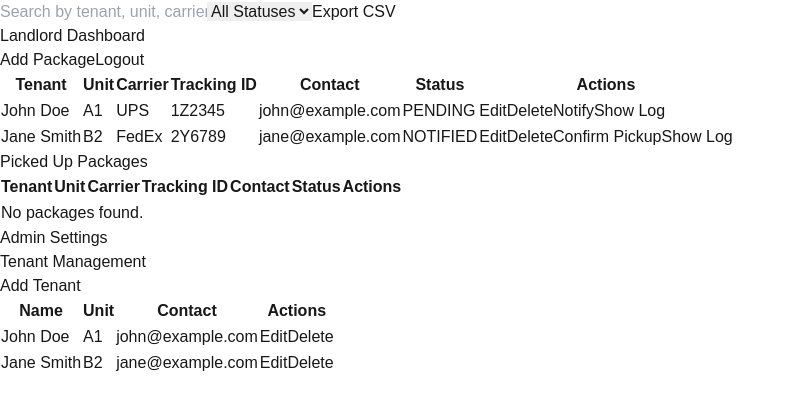
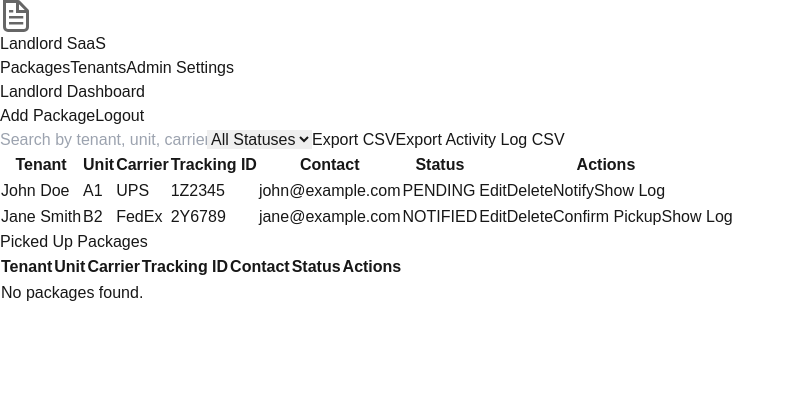
Before and after one commit to NathanOyewole/TrackPack, a Next.js app: page / in a window 1280 px wide. Shown: the top 410 px of the page, without its empty margins (0-795 px from the left). Built offline with nearby package versions, Linux system fonts and the light colour scheme; sample sign-in values are in the browser's storage.

Commit message:
Add Image component and enhance LandlordDashboard layout with navigation tabs

```diff
--- a/src/app/tenant-confirm/page.tsx
+++ b/src/app/tenant-confirm/page.tsx
@@ -1,3 +1,5 @@
+"use client";
+
 import React, { useState } from 'react';
 import SampleButton from '../../components/atoms/SampleButton';
 import TextInput from '../../components/atoms/TextInput';
--- a/src/components/organisms/LandlordDashboard.tsx
+++ b/src/components/organisms/LandlordDashboard.tsx
@@ -1,6 +1,7 @@
 "use client";
 
 import React, { useState } from 'react';
+import Image from 'next/image';
 import DashboardHeader from './DashboardHeader';
 import PackageTable from './PackageTable';
 import Modal from '../atoms/Modal';
@@ -47,12 +48,12 @@ const LandlordDashboard: React.FC = () => {
     const [search, setSearch] = useState('');
     const [statusFilter, setStatusFilter] = useState('');
     const [deleteId, setDeleteId] = useState<string | null>(null);
-    const [settingsOpen, setSettingsOpen] = useState(false);
     const [adminSettings, setAdminSettings] = useState({ name: 'Landlord', email: 'landlord@email.com', notifyBy: 'email' });
     const [tenants, setTenants] = useState([
         { id: '1', name: 'John Doe', unit: 'A1', contact: 'john@example.com' },
         { id: '2', name: 'Jane Smith', unit: 'B2', contact: 'jane@example.com' },
     ]);
+    const [activeSection, setActiveSection] = useState<'packages' | 'tenants' | 'settings'>('packages');
 
     const handleAdd = () => {
         setEditId(null);
@@ -196,18 +197,52 @@ const LandlordDashboard: React.FC = () => {
 
     return (
         <div className="max-w-4xl mx-auto p-4">
-            {toast && (
-                <Toast message={toast.message} type={toast.type} onClose={() => setToast(null)} />
-            )}
-            <div className="flex flex-col md:flex-row gap-2 mb-4">
+            <header className="flex items-center gap-3 mb-8">
+                <Image src="/file.svg" alt="Site Logo" width={32} height={32} priority />
+                <span className="text-2xl font-bold tracking-tight">Landlord SaaS</span>
+            </header>
+            <nav className="flex flex-wrap gap-2 mb-8 border-b pb-3" role="tablist" aria-label="Dashboard Sections">
+                <button
+                    className={`px-4 py-2 rounded-t transition-colors duration-150 focus:outline-none focus:ring-2 focus:ring-blue-400 ${activeSection === 'packages' ? 'bg-blue-600 text-white' : 'bg-gray-100 text-gray-700 hover:bg-blue-100'}`}
+                    onClick={() => setActiveSection('packages')}
+                    aria-selected={activeSection === 'packages'}
+                    aria-label="Packages Section"
+                    role="tab"
+                >
+                    Packages
+                </button>
+                <button
+                    className={`px-4 py-2 rounded-t transition-colors duration-150 focus:outline-none focus:ring-2 focus:ring-blue-400 ${activeSection === 'tenants' ? 'bg-blue-600 text-white' : 'bg-gray-100 text-gray-700 hover:bg-blue-100'}`}
+                    onClick={() => setActiveSection('tenants')}
+                    aria-selected={activeSection === 'tenants'}
+                    aria-label="Tenants Section"
+                    role="tab"
+                >
+                    Tenants
+                </button>
+                <button
+                    className={`px-4 py-2 rounded-t transition-colors duration-150 focus:outline-none focus:ring-2 focus:ring-blue-400 ${activeSection === 'settings' ? 'bg-blue-600 text-white' : 'bg-gray-100 text-gray-700 hover:bg-blue-100'}`}
+                    onClick={() => setActiveSection('settings')}
+                    aria-selected={activeSection === 'settings'}
+                    aria-label="Admin Settings Section"
+                    role="tab"
+                >
+                    Admin Settings
+                </button>
+            </nav>
+
+            {activeSection === 'packages' && (
+                <>
+                    <DashboardHeader onAdd={handleAdd} />
+                    <div className="flex flex-col md:flex-row gap-4 mb-6">
                         <input
-                    className="border rounded px-2 py-1 flex-1"
+                            className="border rounded px-3 py-2 flex-1 min-w-0"
                             placeholder="Search by tenant, unit, carrier, tracking ID..."
                             value={search}
                             onChange={e => setSearch(e.target.value)}
                         />
                         <select
-                    className="border rounded px-2 py-1"
+                            className="border rounded px-3 py-2 min-w-[140px]"
                             value={statusFilter}
                             onChange={e => setStatusFilter(e.target.value)}
                         >
@@ -217,22 +252,45 @@ const LandlordDashboard: React.FC = () => {
                             <option value="picked_up">Picked Up</option>
                         </select>
                         <button
-                    className="px-3 py-1 rounded bg-blue-600 text-white"
+                            className="px-4 py-2 rounded bg-blue-600 text-white whitespace-nowrap"
                             onClick={exportCSV}
                         >
                             Export CSV
                         </button>
+                        <button
+                            className="px-4 py-2 rounded bg-green-600 text-white whitespace-nowrap"
+                            onClick={() => {
+                                const headers = ['Package', 'Action', 'Timestamp'];
+                                const rows = packages.flatMap(pkg =>
+                                    (pkg.activityLog || []).map(log => [
+                                        `${pkg.tenant} (${pkg.trackingId})`,
+                                        log.action,
+                                        log.timestamp
+                                    ])
+                                );
+                                const csvContent = [headers, ...rows]
+                                    .map(row => row.map(field => `"${String(field).replace(/"/g, '""')}"`).join(','))
+                                    .join('\n');
+                                const blob = new Blob([csvContent], { type: 'text/csv' });
+                                const url = URL.createObjectURL(blob);
+                                const a = document.createElement('a');
+                                a.href = url;
+                                a.download = `activity-log-${new Date().toISOString().slice(0,10)}.csv`;
+                                a.click();
+                                URL.revokeObjectURL(url);
+                            }}
+                        >
+                            Export Activity Log CSV
+                        </button>
                     </div>
-            <DashboardHeader onAdd={handleAdd} />
                     <PackageTable
                         packages={filteredPackages.filter(pkg => pkg.status !== 'picked_up')}
                         onEdit={handleEdit}
                         onDelete={handleDelete}
                         onNotify={handleNotify}
                     />
-            {/* Picked Up Packages Section */}
-            <div className="mt-8">
-                <h2 className="text-xl font-bold mb-2">Picked Up Packages</h2>
+                    <div className="mt-10">
+                        <h2 className="text-xl font-bold mb-4">Picked Up Packages</h2>
                         <PackageTable
                             packages={filteredPackages.filter(pkg => pkg.status === 'picked_up')}
                             onEdit={handleEdit}
@@ -240,6 +298,49 @@ const LandlordDashboard: React.FC = () => {
                             onNotify={handleNotify}
                         />
                     </div>
+                </>
+            )}
+
+            {activeSection === 'tenants' && (
+                <>
+                    <div className="flex justify-end mb-4">
+                        <button
+                            className="px-4 py-2 rounded bg-blue-600 text-white whitespace-nowrap"
+                            onClick={() => {
+                                const headers = ['Name', 'Unit', 'Contact'];
+                                const rows = tenants.map(t => [t.name, t.unit, t.contact]);
+                                const csvContent = [headers, ...rows]
+                                    .map(row => row.map(field => `"${String(field).replace(/"/g, '""')}"`).join(','))
+                                    .join('\n');
+                                const blob = new Blob([csvContent], { type: 'text/csv' });
+                                const url = URL.createObjectURL(blob);
+                                const a = document.createElement('a');
+                                a.href = url;
+                                a.download = `tenants-${new Date().toISOString().slice(0,10)}.csv`;
+                                a.click();
+                                URL.revokeObjectURL(url);
+                            }}
+                        >
+                            Export Tenants CSV
+                        </button>
+                    </div>
+                    <TenantManagement tenants={tenants} setTenants={setTenants} />
+                </>
+            )}
+
+            {activeSection === 'settings' && (
+                <AdminSettings
+                    open={true}
+                    onClose={() => setActiveSection('packages')}
+                    onSave={settings => { setAdminSettings(settings); setActiveSection('packages'); setToast({ message: 'Settings saved!', type: 'success' }); }}
+                    initial={adminSettings}
+                />
+            )}
+
+            {toast && (
+                <Toast message={toast.message} type={toast.type} onClose={() => setToast(null)} />
+            )}
+
             <Modal open={modalOpen} onClose={() => setModalOpen(false)} title={editId ? 'Edit Package' : 'Add Package'}>
                 <PackageForm
                     initialValues={editingPackage}
@@ -247,23 +348,14 @@ const LandlordDashboard: React.FC = () => {
                     submitLabel={editId ? 'Update' : 'Add'}
                 />
             </Modal>
+
             <Modal open={!!deleteId} onClose={cancelDelete} title="Confirm Delete">
                 <div className="mb-4">Are you sure you want to delete this package?</div>
-                <div className="flex gap-2 justify-end">
-                    <button className="px-3 py-1 rounded bg-gray-200" onClick={cancelDelete}>Cancel</button>
-                    <button className="px-3 py-1 rounded bg-red-600 text-white" onClick={confirmDelete}>Delete</button>
+                <div className="flex gap-3 justify-end">
+                    <button className="px-4 py-2 rounded bg-gray-200" onClick={cancelDelete}>Cancel</button>
+                    <button className="px-4 py-2 rounded bg-red-600 text-white" onClick={confirmDelete}>Delete</button>
                 </div>
             </Modal>
-            <button className="mb-4 px-3 py-1 rounded bg-gray-100 border self-end" onClick={() => setSettingsOpen(true)}>
-                Admin Settings
-            </button>
-            <AdminSettings
-                open={settingsOpen}
-                onClose={() => setSettingsOpen(false)}
-                onSave={settings => { setAdminSettings(settings); setSettingsOpen(false); setToast({ message: 'Settings saved!', type: 'success' }); }}
-                initial={adminSettings}
-            />
-            <TenantManagement tenants={tenants} setTenants={setTenants} />
         </div>
     );
 };
```
Lines whose indentation alone changed are shown as unchanged.
